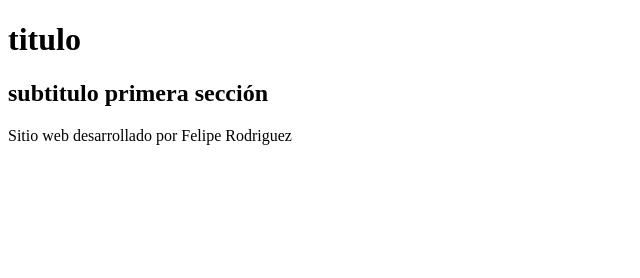
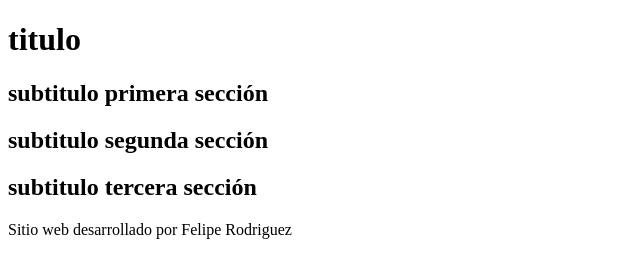
Before and after one commit to Feliperodriguezri/ej-dia3-desafio-branch, a plain HTML site: page index.html in a window 1280 px wide. Shown: the whole page, without its empty margins (0-640 px from the left). Drawn offline with Linux system fonts and the light colour scheme.

Commit message:
se agrega dentro de main seccion 2 y 3 al doc index.html

```diff
--- a/index.html
+++ b/index.html
@@ -17,6 +17,12 @@
         <section id="seccion1">
             <h2>subtitulo primera sección</h2>
         </section>
+        <section id="seccion1">
+            <h2>subtitulo segunda sección</h2>
+        </section>
+        <section id="seccion1">
+            <h2>subtitulo tercera sección</h2>
+        </section>
     </main>
 
 
```
